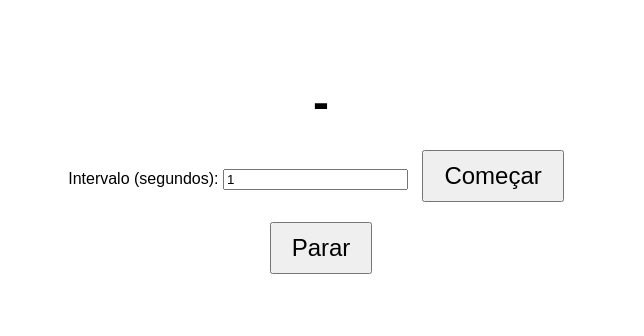
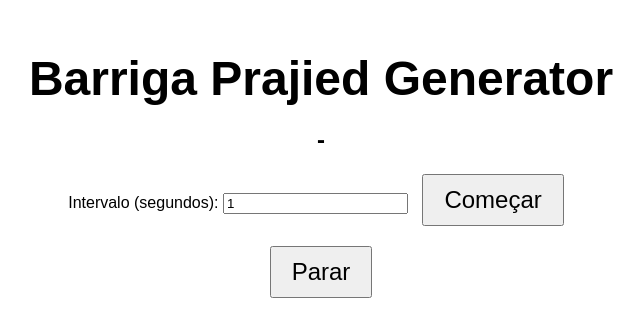
Before and after one commit to deiltonlopes/Barriga-Prajied-Generator, a plain HTML site: page index.html in a window 1280 px wide. Shown: the part 242-578 px from the top of the page, without its empty margins (319-963 px from the left). Drawn offline with Linux system fonts and the light colour scheme.

Commit message:
Update index.html

```diff
--- a/index.html
+++ b/index.html
@@ -7,8 +7,10 @@
   <link rel="stylesheet" href="styles.css">
 </head>
 <body>
+  <div class="container">
+    <h1>Barriga Prajied Generator</h1>
     <div class="generator">
-    <h1 id="audioName">-</h1>
+      <h2 id="audioName">-</h2>
       <form id="intervalForm">
         <label for="interval">Intervalo (segundos):</label>
         <input type="number" id="interval" min="1" value="1">
@@ -16,6 +18,7 @@
       </form>
       <button id="stopBtn">Parar</button>
     </div>
+  </div>
 
   <script src="script.js"></script>
 </body>
```
Lines whose indentation alone changed are shown as unchanged.
